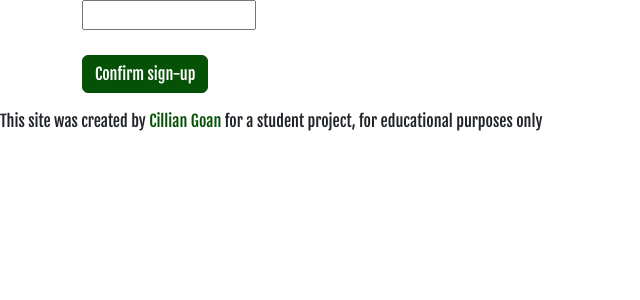
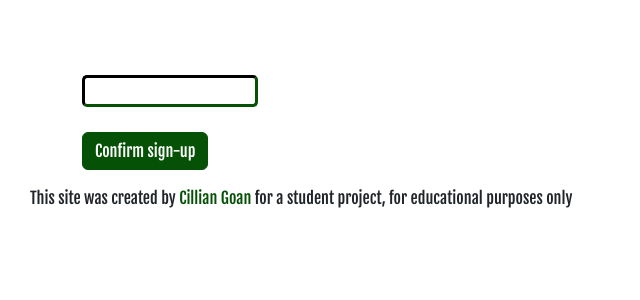
Before and after one commit to Cillian-G/neverending_guidebook, a Django app: page /newsletter/ in a window 1280 px wide. Shown: the part 112-412 px from the top of the page, without its empty margins (0-640 px from the left). Run offline with Django 3.2, Linux system fonts and the light colour scheme; some libraries are stand-ins or nearby versions.

Commit message:
Add rules for list styling and content spacing

```diff
--- a/static/css/style.css
+++ b/static/css/style.css
@@ -67,8 +67,35 @@ a:hover {
     border-color: #90A955 !important;
 }
 
+/* Form styling */
+input, textarea, select {
+    border-radius: 5px !important;
+    border-color: #055105 !important;
+    border-width: 3px !important;
 }
 
-.link:hover {
-    color: blue;
+/* Spacing */
+.content-spacing {
+    padding-top: 50px;
 }
+
+footer {
+    padding-top: 50px;
+}
+
+.homepage-section {
+    padding-top: 50px;
+}
+
+#newsletter-form {
+    padding-top: 75px;
+}
+
+footer {
+    padding-left: 30px;
+}
+
+/* List styling */
+.location-list {
+    list-style: none;
+}
```
